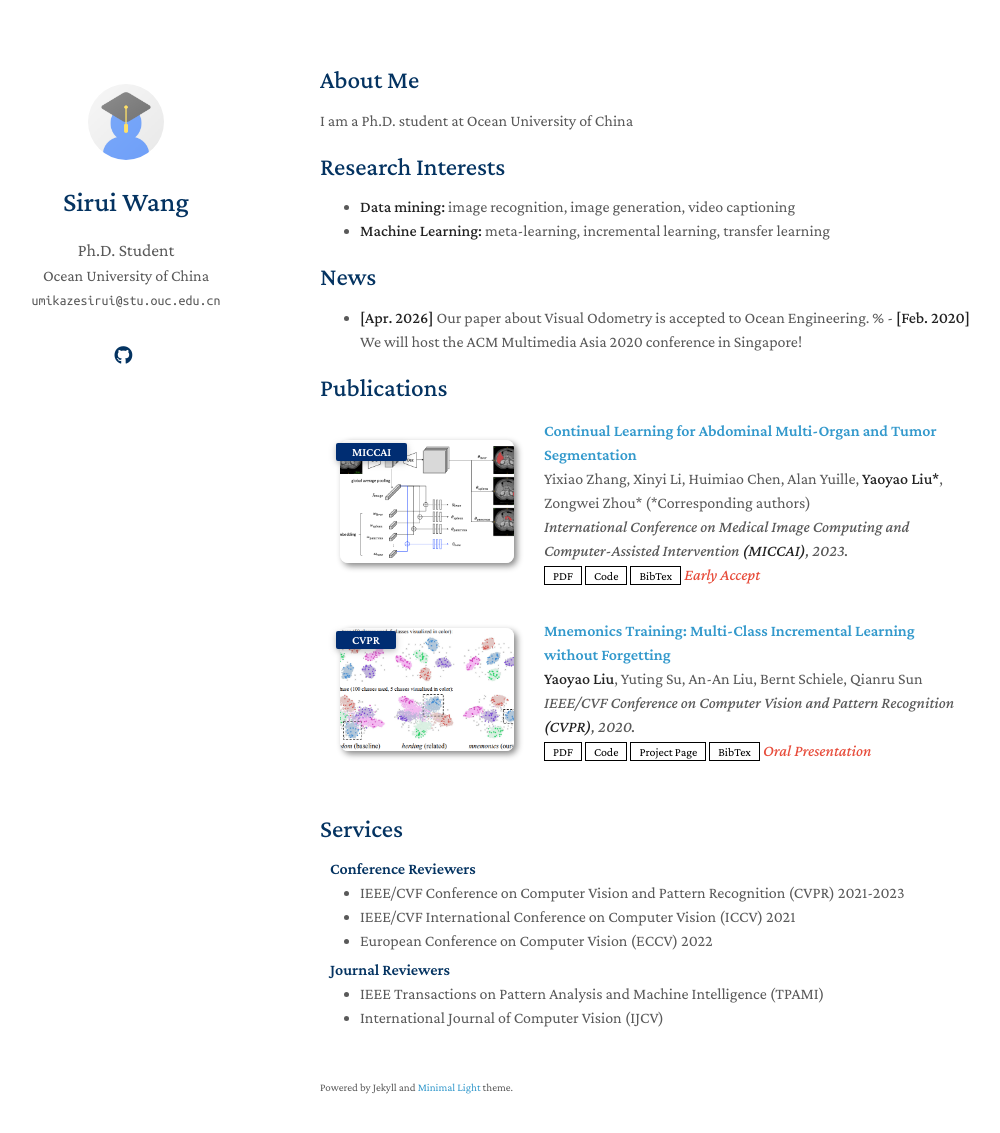
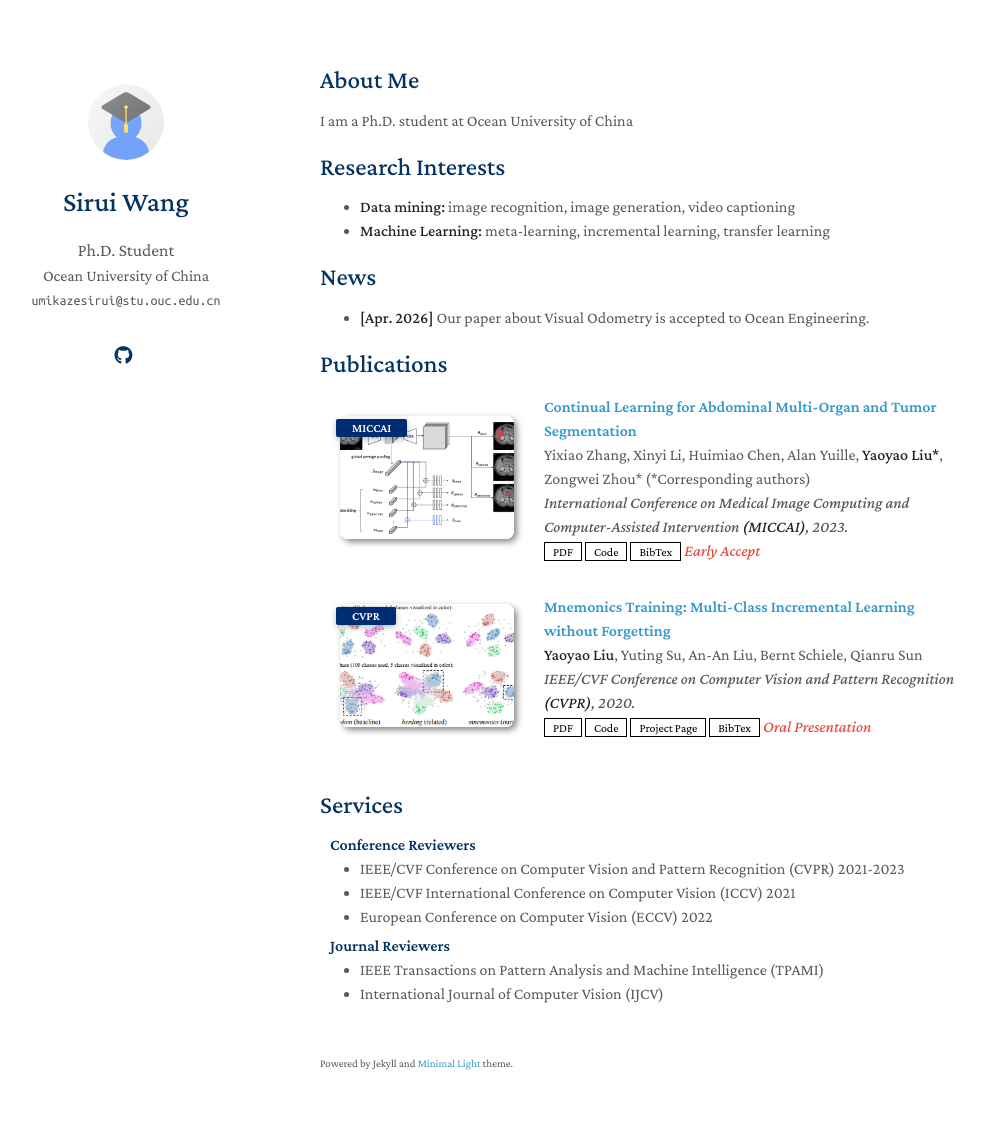
Before and after one commit to SystemCardinal/yamikaze.github.io, a Jekyll site: the page built from index.md, in a window 1280 px wide and 1168 px high. Shown: the top 1133 px of the window, without its empty margins (150-1150 px from the left). Built offline with Jekyll 4.4.1, drawn with Linux system fonts in a browser that asks for light colours; a style sheet for code colours, icons or effects is not loaded; our own code applies the rules of GitHub Pages for plain Markdown files.

Commit message:
Update index.md

```diff
--- a/index.md
+++ b/index.md
@@ -14,7 +14,7 @@ I am a Ph.D. student at Ocean University of China
 ## News
 
 - **[Apr. 2026]** Our paper about Visual Odometry is accepted to Ocean Engineering.
-% - **[Feb. 2020]** We will host the ACM Multimedia Asia 2020 conference in Singapore!
+
 
 {% include_relative _includes/publications.md %}
 
```
